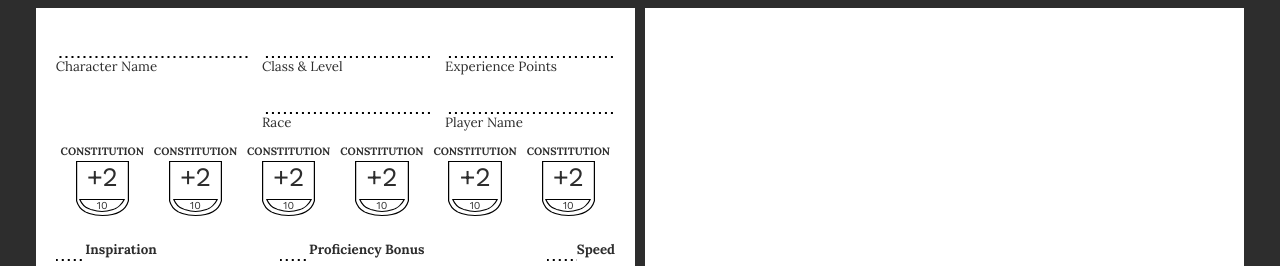
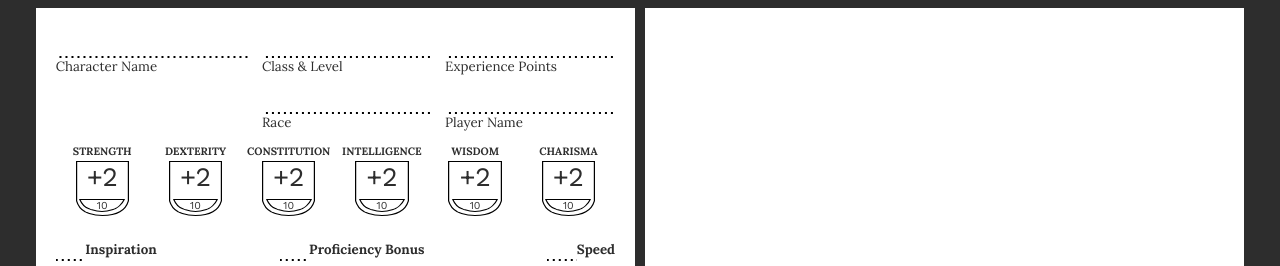
Before and after one commit to carvallegro/dnd-sheet, a React app: page / in a window 1280 px wide. Shown: the top 266 px of the page. Built offline with nearby package versions, Linux system fonts and the light colour scheme.

Commit message:
set correct names for attributes

```diff
--- a/src/components/common/attribute/index.js
+++ b/src/components/common/attribute/index.js
@@ -31,9 +31,9 @@ const ValueWrapper = styled.div`
   margin-bottom: 7%;
 `
 
-export default () => (
+export default ({name}) => (
   <AttributeWrapper>
-    <AttributeName>CONSTITUTION</AttributeName>
+    <AttributeName>{name}</AttributeName>
     <Modifier />
     <ValueWrapper>
       <Value />
--- a/src/components/descriptionPage/index.js
+++ b/src/components/descriptionPage/index.js
@@ -67,12 +67,12 @@ export const DescriptionPage = () => (
     <Input gridArea="playerName" label="Player Name" />
 
     <AttributesWrapper>
-      <Attribute />
-      <Attribute />
-      <Attribute />
-      <Attribute />
-      <Attribute />
-      <Attribute />
+      <Attribute name='STRENGTH'/>
+      <Attribute name='DEXTERITY'/>
+      <Attribute name='CONSTITUTION'/>
+      <Attribute name='INTELLIGENCE'/>
+      <Attribute name='WISDOM'/>
+      <Attribute name='CHARISMA'/>
     </AttributesWrapper>
 
     <CalculatedValuesWrapper>
```
